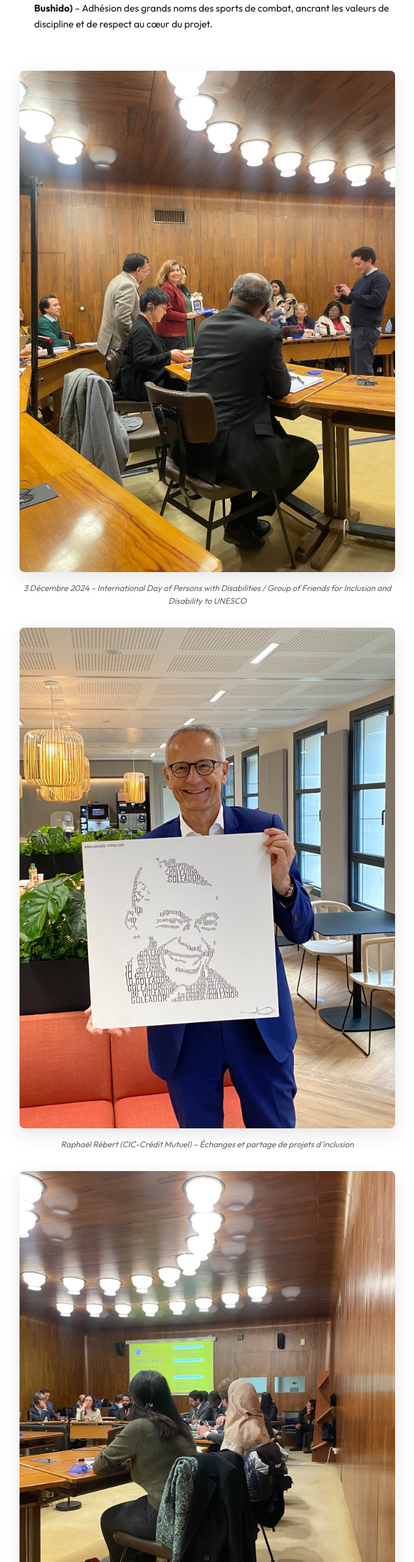
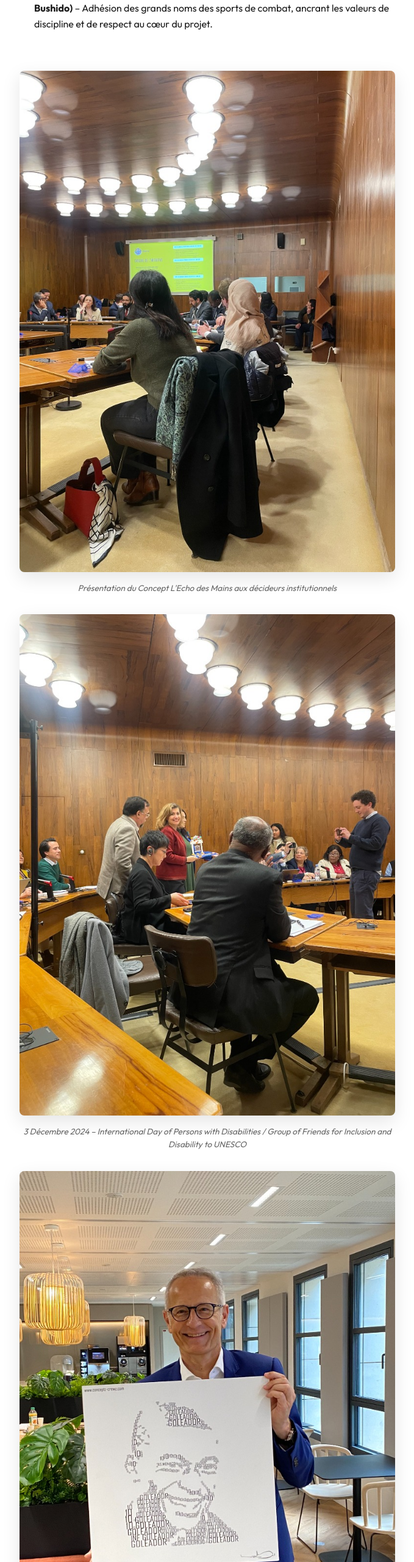
Before and after one commit to gdesygn/humanvalues, a React (Vite) app: page /institution in a window 1280 px wide. Shown: the part 1245-3806 px from the top of the page at 61% size, without its empty margins (300-979 px from the left). Built offline with nearby package versions, Linux system fonts and the light colour scheme; a web font is replaced by a local one.

Commit message:
fix: reorganisation de la grille photos institution

```diff
--- a/src/pages/Institution.jsx
+++ b/src/pages/Institution.jsx
@@ -60,6 +60,15 @@ const Institution = () => {
 
           <figure style={{ margin: 0 }}>
             <div style={{ borderRadius: '8px', overflow: 'hidden', boxShadow: '0 10px 30px rgba(0,0,0,0.1)', marginBottom: '1rem', backgroundColor: '#fafafa', display: 'flex', justifyContent: 'center' }}>
+              <img src="/artworks/unesco_2.jpg" alt="Présentation aux Décideurs" style={{ width: '100%', height: 'auto', display: 'block' }} />
+            </div>
+            <figcaption style={{ fontSize: '0.85rem', color: '#666', fontStyle: 'italic', textAlign: 'center' }}>
+              Présentation du Concept L'Echo des Mains aux décideurs institutionnels
+            </figcaption>
+          </figure>
+
+          <figure style={{ margin: 0 }}>
+            <div style={{ borderRadius: '8px', overflow: 'hidden', boxShadow: '0 10px 30px rgba(0,0,0,0.1)', marginBottom: '1rem', backgroundColor: '#fafafa', display: 'flex', justifyContent: 'center' }}>
               <img src="/artworks/unesco_1.jpg" alt="Délégation UNESCO" style={{ width: '100%', height: 'auto', display: 'block' }} />
             </div>
             <figcaption style={{ fontSize: '0.85rem', color: '#666', fontStyle: 'italic', textAlign: 'center' }}>
@@ -73,15 +82,6 @@ const Institution = () => {
             </div>
             <figcaption style={{ fontSize: '0.85rem', color: '#666', fontStyle: 'italic', textAlign: 'center' }}>
               Raphaël Rébert (CIC-Crédit Mutuel) – Échanges et partage de projets d'inclusion
-            </figcaption>
-          </figure>
-
-          <figure style={{ margin: 0 }}>
-            <div style={{ borderRadius: '8px', overflow: 'hidden', boxShadow: '0 10px 30px rgba(0,0,0,0.1)', marginBottom: '1rem', backgroundColor: '#fafafa', display: 'flex', justifyContent: 'center' }}>
-              <img src="/artworks/unesco_2.jpg" alt="Présentation aux Décideurs" style={{ width: '100%', height: 'auto', display: 'block' }} />
-            </div>
-            <figcaption style={{ fontSize: '0.85rem', color: '#666', fontStyle: 'italic', textAlign: 'center' }}>
-              Présentation du Concept L'Echo des Mains aux décideurs institutionnels
             </figcaption>
           </figure>
 
```
